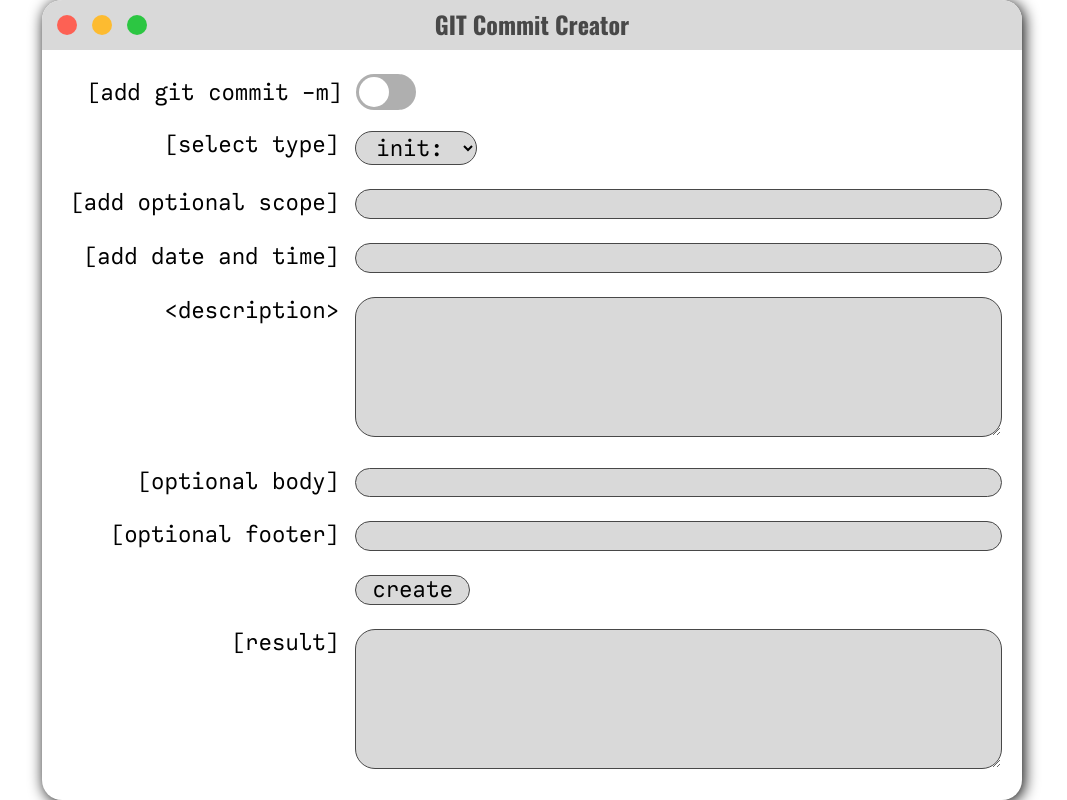
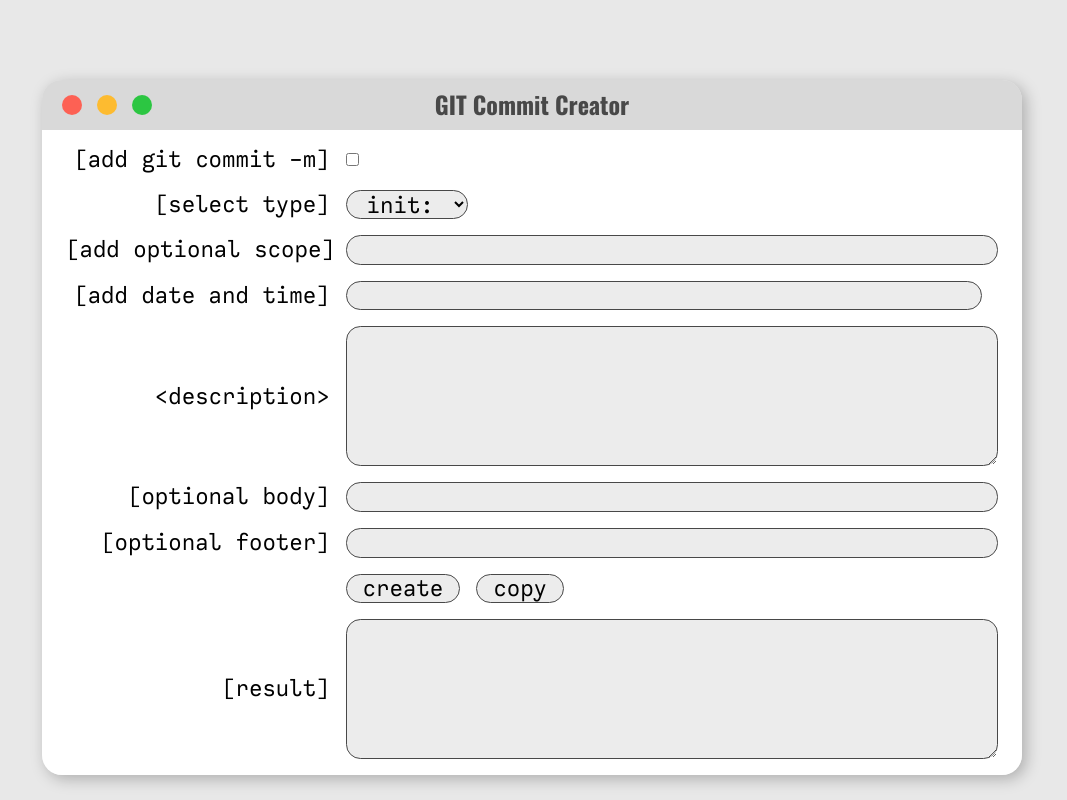
Before and after one commit to AlexandrTurdiyev/git-commit-creator, a plain HTML site: page index.html in a window 1280 px wide. Shown: the whole page, without its empty margins (108-1175 px from the left). Drawn offline with Linux system fonts and the light colour scheme.

Commit message:
feat: rebuild

```diff
--- a/index.html
+++ b/index.html
@@ -14,16 +14,16 @@
 <header class="header"></header>
 
 <main class="main">
-<div class="container">
+<div class="container container--margin">
     <div class="terminal-wrapper">
         <div class="terminal">
 
             <div class="terminal-header">
                 <div class="terminal-header__inner">
                     <div class="terminal-header__item-wrapper terminal-header__item-wrapper--padding-left">
-                        <div class="terminal-header__item terminal-header__item--red"></div>
-                        <div class="terminal-header__item terminal-header__item--yellow"></div>
-                        <div class="terminal-header__item terminal-header__item--green"></div>
+                        <div class="terminal-header__item-circle terminal-header__item-circle--red"></div>
+                        <div class="terminal-header__item-circle terminal-header__item-circle--yellow"></div>
+                        <div class="terminal-header__item-circle terminal-header__item-circle--green"></div>
                     </div>
                     <div class="terminal-header__item-wrapper terminal-header__item-wrapper--center">
                         <h2 class="terminal-header__title">GIT Commit Creator</h2>
@@ -37,13 +37,10 @@
                     <form class="form terminal-form" id="commitCreatorForm">
                         <div class="terminal-form__item">
                             <div class="terminal-form__label-wrapper">
-                                <label class="terminal-form__label checkbox-label" for="commit-m" >[add git commit -m]
-                                    <input class="terminal-form__input checkbox-input" id="commit-m" type="checkbox" >
-                                    <span class="terminal-form__input-checkbox checkbox-inner"></span>
-                                </label>
+                                <label class="terminal-form__label checkbox-label" for="commit-m" >[add git commit -m]</label>
                             </div>
                             <div class="terminal-form__input-wrapper">
-
+                                <input class="terminal-form__input checkbox-input" id="commit-m" type="checkbox">
                             </div>
                         </div>
 
@@ -80,32 +77,13 @@
                                        id="commitDateTime" type="text" >
                                 <div class="terminal-form__link-wrapper">
                                     <a href="#" class="terminal-form__link">
-                                        <svg width="25" height="25" viewBox="0 0 25 25" fill="none" xmlns="http://www.w3.org/2000/svg">
-                                            <g style="mix-blend-mode:difference">
-                                                <path fill-rule="evenodd"
-                                                      clip-rule="evenodd"
-                                                      d="M1.5625 12.5C1.5625 18.5406 6.45939 23.4375 12.5 23.4375C18.5406
-                                                      23.4375 23.4375 18.5406 23.4375 12.5C23.4375 6.45939 18.5406 1.5625
-                                                      12.5 1.5625C6.45939 1.5625 1.5625 6.45939 1.5625 12.5ZM25 12.5C25
-                                                      19.4036 19.4036 25 12.5 25C5.59644 25 0 19.4036 0 12.5C0 5.59644
-                                                      5.59644 0 12.5 0C19.4036 0 25 5.59644 25 12.5ZM7.03125 11.7187C6.59978
-                                                      11.7187 6.25 12.0685 6.25 12.5C6.25 12.9315 6.59978 13.2812 7.03125
-                                                      13.2812H16.0826L12.7288 16.6351C12.4237 16.9402 12.4237 17.4348
-                                                      12.7288 17.7399C13.0339 18.045 13.5286 18.045 13.8337 17.7399L18.5212
-                                                      13.0524C18.8263 12.7473 18.8263 12.2527 18.5212 11.9476L13.8337
-                                                      7.26007C13.5286 6.95497 13.0339 6.95497 12.7288 7.26007C12.4237
-                                                      7.56517 12.4237 8.05983 12.7288 8.36493L16.0826 11.7187H7.03125Z"
-                                                      fill="#FFFFFF"/>
-                                            </g>
-                                        </svg>
-
                                     </a>
                                 </div>
                             </div>
                         </div>
 
                         <div class="terminal-form__item">
-                            <div class="terminal-form__label-wrapper">
+                            <div class="terminal-form__label-wrapper terminal-form__label-wrapper--full-height">
                                 <label class="terminal-form__label" for="commitDescription" >&lt;description&gt;</label>
                             </div>
                             <div class="terminal-form__input-wrapper">
@@ -139,12 +117,13 @@
 
                             </div>
                             <div class="terminal-form__input-wrapper">
-                                <button class="terminal-form__input terminal-form__btn">create</button>
+                                <button type="submit" class="terminal-form__input create-btn">create</button>
+                                <button type="submit" class="terminal-form__input copy-btn">copy</button>
                             </div>
                         </div>
 
                         <div class="terminal-form__item">
-                            <div class="terminal-form__label-wrapper">
+                            <div class="terminal-form__label-wrapper terminal-form__label-wrapper--full-height">
                                 <label class="terminal-form__label" for="commitResult" >[result]</label>
                             </div>
                             <div class="terminal-form__input-wrapper">
--- a/styles/main.scss
+++ b/styles/main.scss
@@ -1,3 +1,4 @@
+/* Fonts */
 @font-face {
   font-family: 'CallingCode-Regular';
   src: url('fonts/CallingCode-Regular.ttf') format('truetype');
@@ -7,6 +8,20 @@
   font-family: 'Oswald';
   src: url('fonts/Oswald-VariableFont_wght.ttf') format('truetype');
 } /* Font: Oswald */
+/* Fonts [end] */
+
+/* Variables */
+$headerHeight: 10vh;
+$terminalHeaderColor: #D9D9D9;
+
+$tHeaderHeight: 50px;
+$tHeaderCircleHeight: 20px;
+$tHeaderCircleWidth: 20px;
+
+$terminalBodyColor: #ffffff;
+
+$footerHeight: 10vh;
+/* Variables [end] */
 
 * {
   margin: 0;
@@ -14,178 +29,137 @@
   box-sizing: border-box;
 }
 
+body {
+  background-color: #e8e8e8;
+}
+
+/* HEADER */
+.header {
+  height: $headerHeight;
+}
+/* HEADER [end] */
+
+/* MAIN */
 .container {
-  position: relative;
-  display: flex;
-  justify-content: center;
-  align-items: center;
-  height: 100vh;
   max-width: 980px;
   margin: 0 auto;
+  height: calc(100vh - $headerHeight - $footerHeight);
 }
 
 .terminal-wrapper {
-  width: 100%;
+  border-radius: 20px;
+  box-shadow: 4px 4px 15px #00000040;
+}
+.terminal {
+  height: inherit;
 }
 
-.terminal {
-  border-radius: 20px 20px 20px 20px;
-  box-shadow: 2px 2px 15px #000000;
-}
+/* terminal-header */
 .terminal-header {
+  background-color: $terminalHeaderColor;
+  height: $tHeaderHeight;
+  border-radius: 20px 20px 0 0;
   &__inner {
-    background-color: #D9D9D9;
-    border-radius: 20px 20px 0 0;
     display: flex;
     justify-content: space-between;
-    width: 100%;
-    height: 50px;
+    height: inherit;
   }
   &__item-wrapper {
     display: flex;
     align-items: center;
-    gap: 15px;
+    height: inherit;
     width: 33.3%;
   }
-  &__item-wrapper--padding-left {
-    padding-left: 15px;
+  &__item-circle {
+    height: 20px;
+    width: 20px;
+    border-radius: 50%;
+    margin-left: 15px;
   }
-  &__item-wrapper--center {
-    display: flex;
-    justify-content: center;
-    align-items: center;
-  }
-  &__item {
-    background-color: #484848;
-    width: 20px;
-    height: 20px;
-    border-radius: 50%;
-  }
-  &__item--red {background-color: #FD6154;}
-  &__item--yellow {background-color: #FDBB30;}
-  &__item--green {background-color: #2CC642;}
   &__title {
     color: #484848;
-    font-size: 24px;
-    font-family: Oswald;
-    font-weight: 700;
-    word-wrap: break-word
+    font-family: Oswald, monospace;
+    font-size: 1.5rem;
+    white-space: nowrap;
   }
+  &__item-wrapper--padding-left {padding-left: 5px}
+  &__item-wrapper--center {
+    justify-content: center;
+  }
+  &__item-circle--red {background-color: #FD6154;}
+  &__item-circle--yellow {background-color: #FDBB30;}
+  &__item-circle--green {background-color: #2CC642;}
+}
+/* terminal-header [end] */
+
+/* terminal-body */
+.terminal-body {
+  background-color: $terminalBodyColor;
+  height: calc(100% - $tHeaderHeight);
+  width: 100%;
+  border-radius: 0 0 20px 20px;
+}
+/* terminal-form */
+.terminal-form-wrapper {
+  height: 100%;
+  padding: 1rem 0;
+}
+.terminal-form {
+  font-family: CallingCode-Regular, monospace;
+  display: flex;
+  flex-direction: column;
+  align-items: center;
+  justify-content: center;
+  height: inherit;
+  gap: 1rem;
+  &__item {
+    display: flex;
+    align-items: center;
+    width: calc(100% - 3rem);
+  }
+  &__label-wrapper {
+    text-align: end;
+    height: 100%;
+    width: 30%;
+    padding-right: 1rem;
+  }
+  &__label-wrapper--full-height {
+    height: 100%;
+  }
+  &__label {
+    font-size: 1.5rem;
+    white-space: nowrap;
+  }
+  &__input-wrapper {
+    display: flex;
+    align-items: center;
+    width: 70%;
+    gap: 1rem;
+  }
+  &__input {
+    background-color: #D9D9D980;
+    border: 1px solid #484848;
+    border-radius: 0.9rem;
+    font-size: 1.5rem;
+    padding: 0 1rem;
+  }
+  select {
+    max-height: 29.594px;
+  }
+  &__input--full-width {
+    width: 100%;
+  }
+  &__link-wrapper {}
+  &__link {}
 }
 
-.terminal-body {
-  display: flex;
-  justify-content: center;
-  align-items: center;
-  height: 750px;
-  border-radius: 0 0 20px 20px;
+/* terminal-form [end] */
+/* terminal-body [end] */
+
+/* MAIN [end] */
+
+/* FOOTER */
+.footer {
+  height: $footerHeight;
 }
-
-.terminal-form-wrapper {
-  max-width: 940px;
-  width: 100%;
-  height: 100%;
-}
-.terminal-form {
-  display: flex;
-  height: 100%;
-  flex-wrap: nowrap;
-  flex-direction: column;
-  justify-content: space-evenly;
-  font-family: CallingCode-Regular;
-  font-size: 1.5rem;
-  //gap: 0.5rem;
-  &__item {
-    display: flex;
-    justify-content: space-between;
-    gap: 1rem;
-  }
-  &__label-wrapper {
-    text-align: right;
-    width: 30%;
-  }
-  &__label {
-    white-space: nowrap;
-    vertical-align: center;
-  }
-  &__input-wrapper {
-    position: relative;
-    width: 70%;
-  }
-  &__input {
-    background-color: #D9D9D9;
-    border: 1px solid #484848;
-    border-radius: 20px;
-    padding: 0 1rem 0 1rem;
-  }
-  &__btn {
-    padding: 0 1rem 0 1rem;
-  }
-  &__input--full-width {width: 100%}
-  &__link-wrapper {
-    position: absolute;
-    top: 0;
-    width: 100%;
-    height: 100%;
-    z-index: -1;
-
-  }
-  &__link {
-    position: absolute;
-    right: 0;
-    z-index: 111;
-  }
-
-}
-
-/* Custom checkbox */
-.checkbox-label {
-  margin-left: 25px;
-}
-.checkbox-input {
-  position: absolute;
-  opacity: 0;
-  width: 0;
-  height: 0;
-  appearance: none;
-}
-
-.checkbox-inner {
-  display: inline-block;
-  position: relative;
-  padding: 13px;
-  &:before {
-    display: block;
-    content: "";
-    position: absolute;
-    left: 0;
-    top: 0;
-    width: 60px;
-    height: 36px;
-    background-color: #afafaf;
-    border-radius: 18px;
-    transition: background-color .3s;
-  }
-  &:after {
-    display: block;
-    content: "";
-    position: absolute;
-    left: 3px;
-    top: 3px;
-    width: 30px;
-    height: 30px;
-    border-radius: 50%;
-    background-color: #ffffff;
-    transition: background-color .3s, left .3s;
-  }
-}
-
-.checkbox-input:checked + .checkbox-inner:before {
-  background-color: #2CC642;
-}
-
-.checkbox-input:checked + .checkbox-inner:after {
-  background-color: #ffffff;
-  left: 27px;
-}
-/* Custom checkbox [end] */
+/* FOOTER [end] */
```
Also changed, not shown: styles/main.css, 1 other file.
